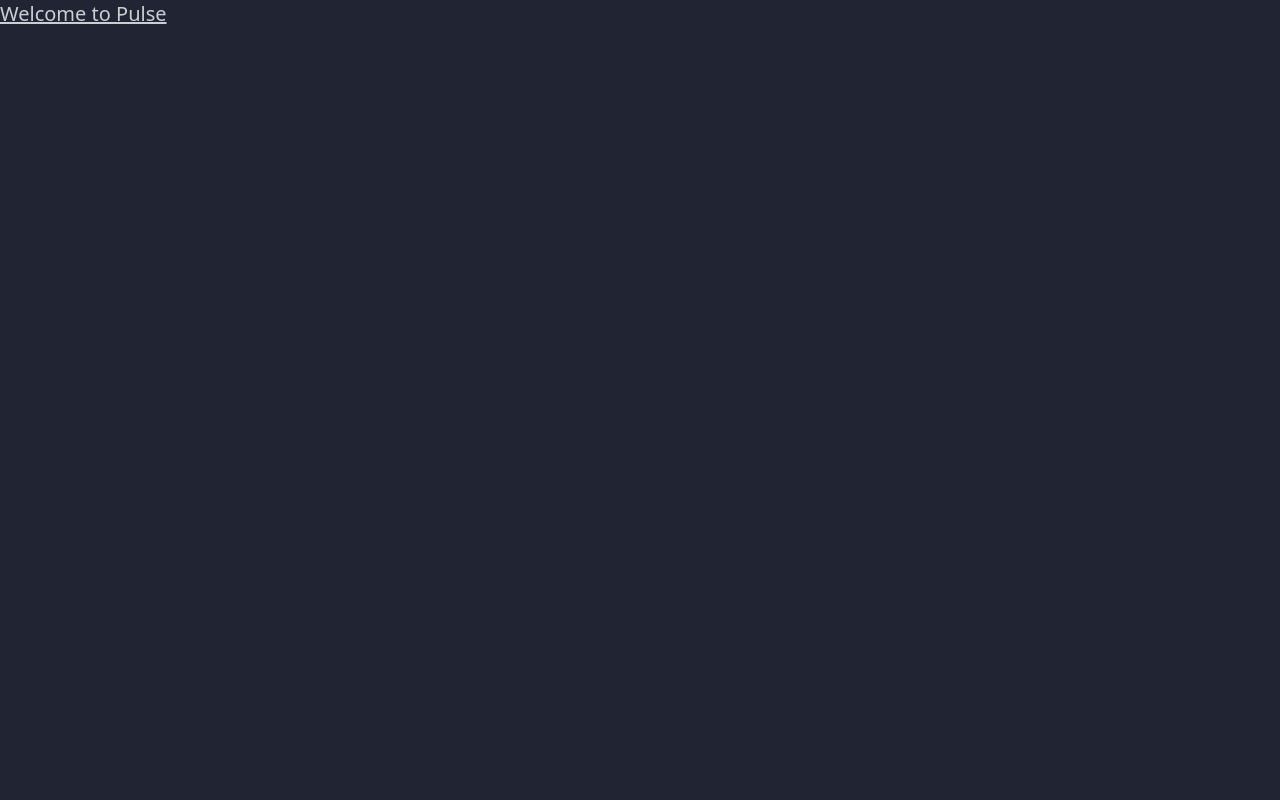
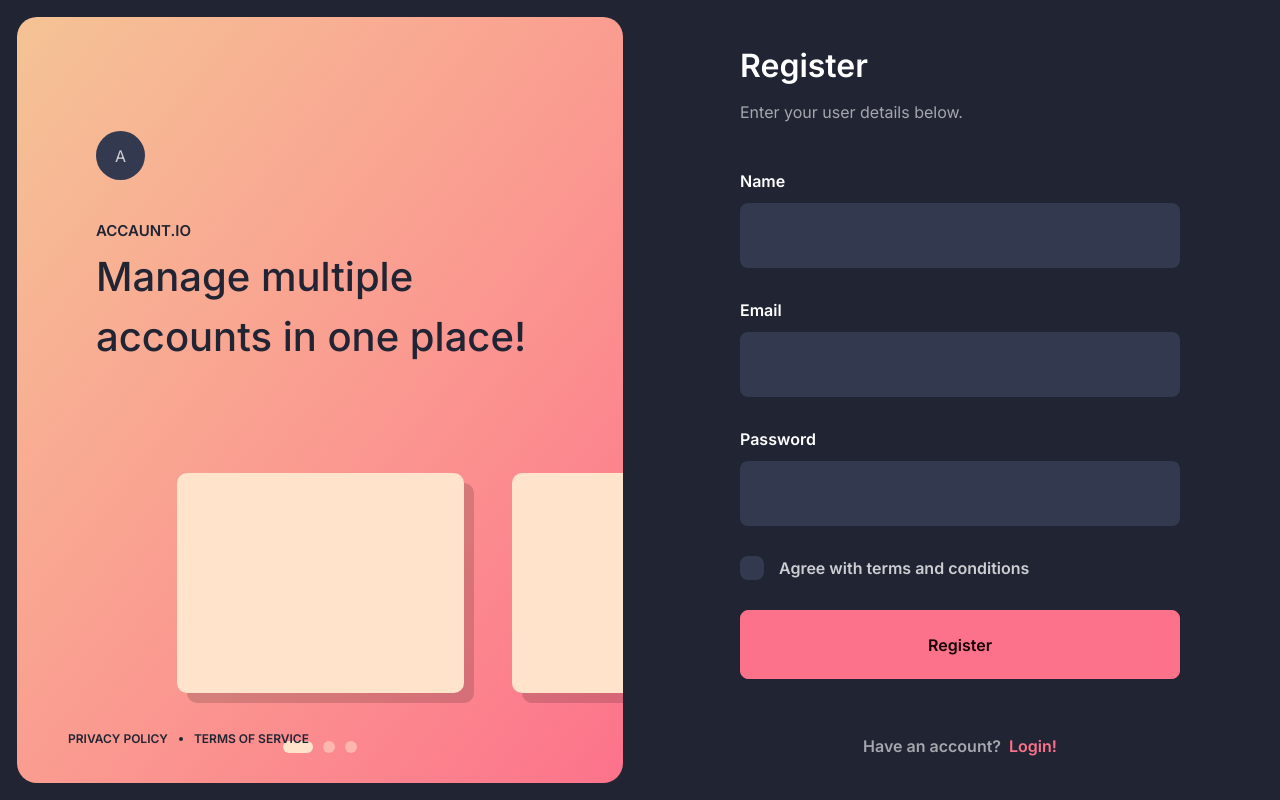
Before and after one commit to alirezajm1382/vue-auth-system, a Vue app: page /auth/register in a window 1280 px wide. Before the commit this address had no page. Built offline with nearby package versions, Linux system fonts and the light colour scheme.

Commit message:
feat: auth layout and pages design

```diff
--- a/src/App.vue
+++ b/src/App.vue
@@ -1,5 +1,6 @@
+<script setup lang="ts"></script>
 <template>
-  <h1 class="text-red-500 underline text-xl">Welcome to Pulse</h1>
+  <main class="inter-400">
+    <RouterView />
+  </main>
 </template>
-
-<script setup lang="ts"></script>
--- /dev/null
+++ b/src/components/AuthIntro.vue
@@ -0,0 +1,118 @@
+<script setup lang="ts">
+import { ref, watch, onMounted, onUnmounted } from 'vue'
+
+const selectedCard = ref(0)
+const cardContainer = ref<HTMLDivElement | null>(null)
+
+const cards = [1, 2, 3]
+
+const handleScroll = () => {
+  if (!cardContainer.value) return
+
+  const container = cardContainer.value
+  const scrollLeft = container.scrollLeft
+  const containerWidth = container.offsetWidth
+
+  const cards = Array.from(container.children) as HTMLElement[]
+  let closestIndex = 0
+  let smallestDistance = Infinity
+
+  cards.forEach((card, index) => {
+    const cardLeft = card.offsetLeft
+    const cardWidth = card.offsetWidth
+    const cardCenter = cardLeft + cardWidth / 2
+    const scrollCenter = scrollLeft + containerWidth / 2
+    const distance = Math.abs(cardCenter - scrollCenter)
+
+    if (distance < smallestDistance) {
+      smallestDistance = distance
+      closestIndex = index
+    }
+  })
+
+  if (selectedCard.value !== closestIndex) {
+    selectedCard.value = closestIndex
+  }
+}
+
+let scrollTimeout: number | undefined
+
+const debouncedHandleScroll = () => {
+  clearTimeout(scrollTimeout)
+  scrollTimeout = setTimeout(handleScroll, 100)
+}
+
+onMounted(() => {
+  cardContainer.value?.addEventListener('scroll', debouncedHandleScroll)
+})
+
+onUnmounted(() => {
+  cardContainer.value?.removeEventListener('scroll', debouncedHandleScroll)
+})
+
+watch(selectedCard, (newVal) => {
+  if (cardContainer.value) {
+    const cardElement = cardContainer.value.children[newVal] as HTMLElement
+    cardElement.scrollIntoView({ behavior: 'smooth', block: 'nearest', inline: 'center' })
+  }
+})
+</script>
+
+<template>
+  <div class="flex flex-col items-center z-10">
+    <div class="md:mx-[40px] md:mt-[70px] lg:mx-[79px] lg:mt-[114px]">
+      <div class="rounded-full size-[49px] bg-neutral relative invisible md:visible mb-[40px]">
+        <p class="absolute top-1/2 left-1/2 transform -translate-x-1/2 -translate-y-1/2">A</p>
+      </div>
+      <p class="text-base-100 font-semibold text-[15px] mb-1 uppercase">Accaunt.io</p>
+      <h3 class="text-base-100 font-medium text-[35px] lg:text-[40px] text-balance">
+        Manage multiple accounts in one place!
+      </h3>
+    </div>
+
+    <div
+      ref="cardContainer"
+      class="flex w-full snap-x snap-mandatory gap-12 overflow-x-auto mt-[106px] pb-8 px-[calc(50%-143.5px)] no-scrollbar"
+    >
+      <div
+        v-for="(_, index) in cards"
+        :key="index"
+        class="snap-center shrink-0 w-[287px] h-[220px] bg-card-background rounded-[10px] shadow-[10px_10px_0_0_rgba(0,0,0,0.15)]"
+      ></div>
+    </div>
+    <div class="flex gap-[10px] mt-4">
+      <div v-for="(_, index) in cards" :key="index">
+        <input
+          type="radio"
+          :id="'card-radio-' + index"
+          :value="index"
+          v-model="selectedCard"
+          class="hidden"
+        />
+        <label
+          :for="'card-radio-' + index"
+          class="size-3 rounded-full cursor-pointer block"
+          :class="selectedCard === index ? 'bg-card-background w-[30px]' : 'bg-card-background/50'"
+        ></label>
+      </div>
+    </div>
+    <div
+      class="flex items-center gap-[11px] uppercase text-base-100 text-xs font-semibold left-[68px] bottom-[53px] absolute"
+    >
+      <RouterLink to="/privacy-policy">Privacy Policy</RouterLink>
+      <div class="rounded-full size-1 bg-base-100"></div>
+      <RouterLink to="/terms-of-service">Terms of Service</RouterLink>
+    </div>
+  </div>
+</template>
+
+<style scoped>
+.no-scrollbar::-webkit-scrollbar {
+  display: none;
+}
+
+.no-scrollbar {
+  -ms-overflow-style: none; /* IE and Edge */
+  scrollbar-width: none; /* Firefox */
+}
+</style>
--- /dev/null
+++ b/src/components/LoginForm.vue
@@ -0,0 +1,32 @@
+<script setup lang="ts">
+import CustomInput from '@/components/shared/CustomInput.vue'
+</script>
+
+<template>
+  <div class="flex flex-col gap-[30px]">
+    <div>
+      <div class="flex">
+        <span class="text-base font-semibold text-content-primary mb-2.5"> Email </span>
+      </div>
+      <CustomInput type="text" />
+    </div>
+
+    <div>
+      <div class="flex justify-between mb-2.5">
+        <span class="text-base font-semibold text-content-primary grow-1">Password</span>
+        <span class="text-base font-semibold w-fit">
+          <RouterLink to="" class="hover:underline text-primary hover:text-secondary">
+            Forgot Your Password?
+          </RouterLink>
+        </span>
+      </div>
+      <CustomInput type="password" />
+    </div>
+    <div class="flex gap-[15px] items-center">
+      <input type="checkbox" class="checkbox bg-neutral border-none checkbox-primary" />
+      <label for="" class="text-base font-semibold cursor-pointer">Remember me?</label>
+    </div>
+
+    <button class="btn btn-primary w-full text-base h-[69px]">Sign In</button>
+  </div>
+</template>
--- /dev/null
+++ b/src/components/RegisterForm.vue
@@ -0,0 +1,35 @@
+<script setup lang="ts">
+import CustomInput from '@/components/shared/CustomInput.vue'
+</script>
+
+<template>
+  <div class="flex flex-col gap-[30px]">
+    <div>
+      <div class="flex mb-2.5">
+        <span class="text-base font-semibold text-content-primary"> Name </span>
+      </div>
+      <CustomInput type="text" />
+    </div>
+    <div>
+      <div class="flex mb-2.5">
+        <span class="text-base font-semibold text-content-primary"> Email </span>
+      </div>
+      <CustomInput type="text" />
+    </div>
+
+    <div>
+      <div class="flex mb-2.5">
+        <span class="text-base font-semibold text-content-primary">Password</span>
+      </div>
+      <CustomInput type="password" />
+    </div>
+    <div class="flex gap-[15px] items-center">
+      <input type="checkbox" class="checkbox bg-neutral border-none checkbox-primary" />
+      <label for="" class="text-base font-semibold cursor-pointer"
+        >Agree with terms and conditions</label
+      >
+    </div>
+
+    <button class="btn btn-primary w-full text-base h-[69px]">Register</button>
+  </div>
+</template>
--- a/src/router/index.ts
+++ b/src/router/index.ts
@@ -1,8 +1,35 @@
 import { createRouter, createWebHistory } from 'vue-router'
+
+// views
+import HomeView from '@/views/HomeView.vue'
+import AuthLayoutView from '@/views/auth/AuthLayoutView.vue'
 
 const router = createRouter({
   history: createWebHistory(import.meta.env.BASE_URL),
-  routes: [],
+  routes: [
+    {
+      path: '/',
+      name: 'home',
+      component: HomeView,
+    },
+    {
+      path: '/auth',
+      name: 'authentication',
+      component: AuthLayoutView,
+      children: [
+        {
+          path: 'login',
+          name: 'login',
+          component: () => import('../views/auth/LoginView.vue'),
+        },
+        {
+          path: 'register',
+          name: 'registration',
+          component: () => import('../views/auth/RegisterView.vue'),
+        },
+      ],
+    },
+  ],
 })
 
 export default router
--- /dev/null
+++ b/src/views/HomeView.vue
@@ -0,0 +1,7 @@
+<script setup lang="ts"></script>
+<template>
+  <div>
+    <h1>Home Page</h1>
+    <RouterLink to="/projects">Projects</RouterLink>
+  </div>
+</template>
--- /dev/null
+++ b/src/views/auth/AuthLayoutView.vue
@@ -0,0 +1,14 @@
+<script setup lang="ts">
+import AuthIntro from '@/components/AuthIntro.vue'
+</script>
+
+<template>
+  <div class="grid grid-cols-1 grid-rows-1 gap-0 md:grid-cols-2">
+    <AuthIntro
+      class="hidden bg-gradient-to-br from-secondary to-primary md:flex m-[17px] rounded-[20px]"
+    />
+    <div class="flex justify-center items-center h-dvh">
+      <RouterView class="m-10 w-full max-w-[440px]" />
+    </div>
+  </div>
+</template>
--- /dev/null
+++ b/src/views/auth/LoginView.vue
@@ -0,0 +1,22 @@
+<script setup lang="ts">
+import LoginForm from '@/components/LoginForm.vue'
+</script>
+
+<template>
+  <div>
+    <div class="rounded-full size-[49px] bg-neutral relative mb-[30px] md:hidden">
+      <p class="absolute top-1/2 left-1/2 transform -translate-x-1/2 -translate-y-1/2">A</p>
+    </div>
+    <div class="space-y-2.5 mb-8">
+      <h2 class="text-[32px] font-semibold text-content-primary">Login</h2>
+      <p class="text-base text-content-secondary">
+        You can login with your registered account or quick login with your Google account.
+      </p>
+    </div>
+    <LoginForm />
+    <div class="flex text-base font-semibold gap-2 text-center mt-[55px] justify-center">
+      <p class="text-content-secondary">Don't have an account?</p>
+      <RouterLink to="/auth/register" class="hover:underline text-primary">Create one!</RouterLink>
+    </div>
+  </div>
+</template>
--- /dev/null
+++ b/src/views/auth/RegisterView.vue
@@ -0,0 +1,20 @@
+<script setup lang="ts">
+import RegisterForm from '@/components/RegisterForm.vue'
+</script>
+
+<template>
+  <div>
+    <div class="rounded-full size-[49px] bg-neutral relative mb-[30px] md:hidden">
+      <p class="absolute top-1/2 left-1/2 transform -translate-x-1/2 -translate-y-1/2">A</p>
+    </div>
+    <div class="space-y-2.5 mb-[45px]">
+      <h2 class="text-[32px] font-semibold text-content-primary">Register</h2>
+      <p class="text-base text-content-secondary">Enter your user details below.</p>
+    </div>
+    <RegisterForm />
+    <div class="flex text-base font-semibold gap-2 text-center mt-[55px] justify-center">
+      <p class="text-content-secondary">Have an account?</p>
+      <RouterLink to="/auth/login" class="hover:underline text-primary">Login!</RouterLink>
+    </div>
+  </div>
+</template>
```
